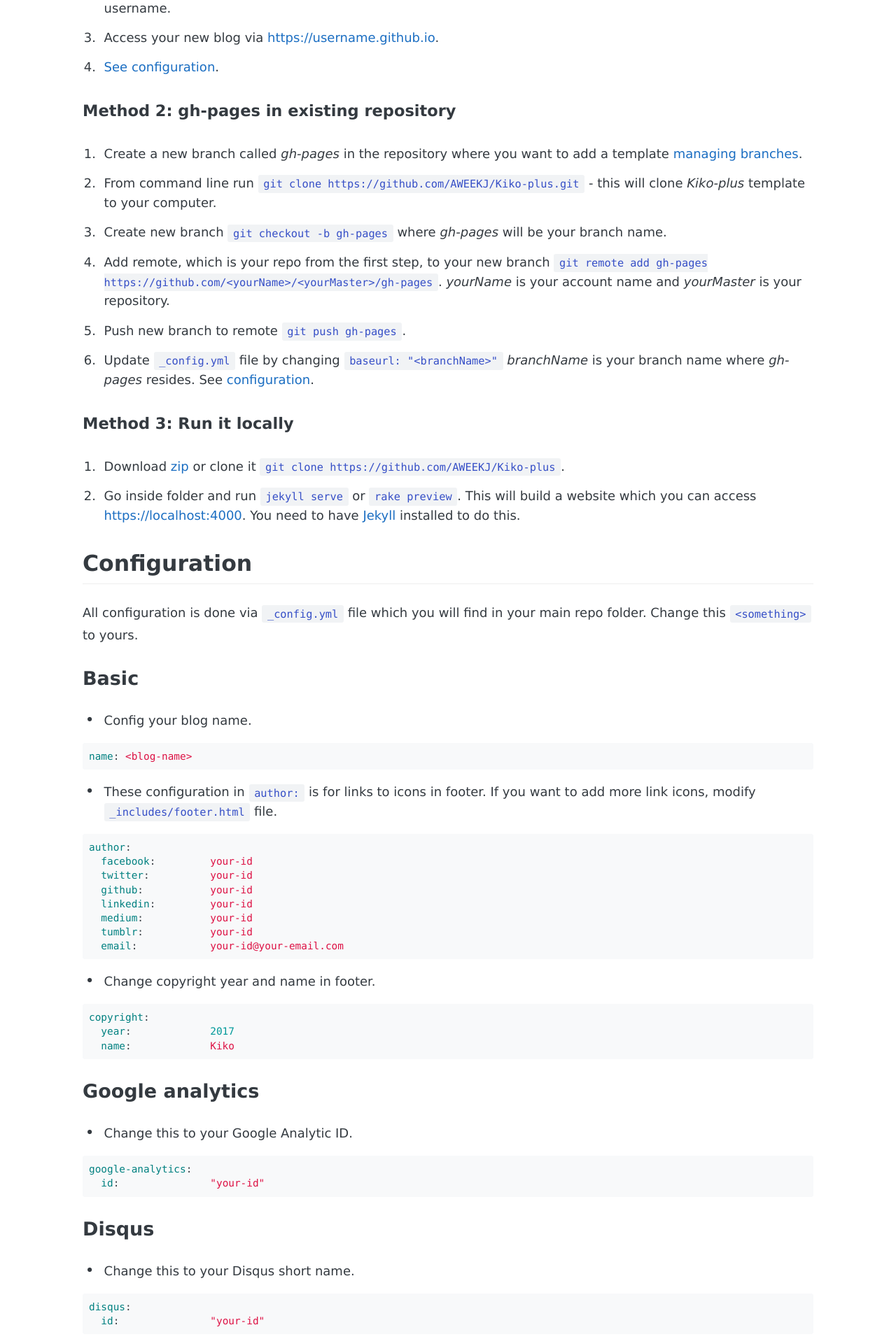
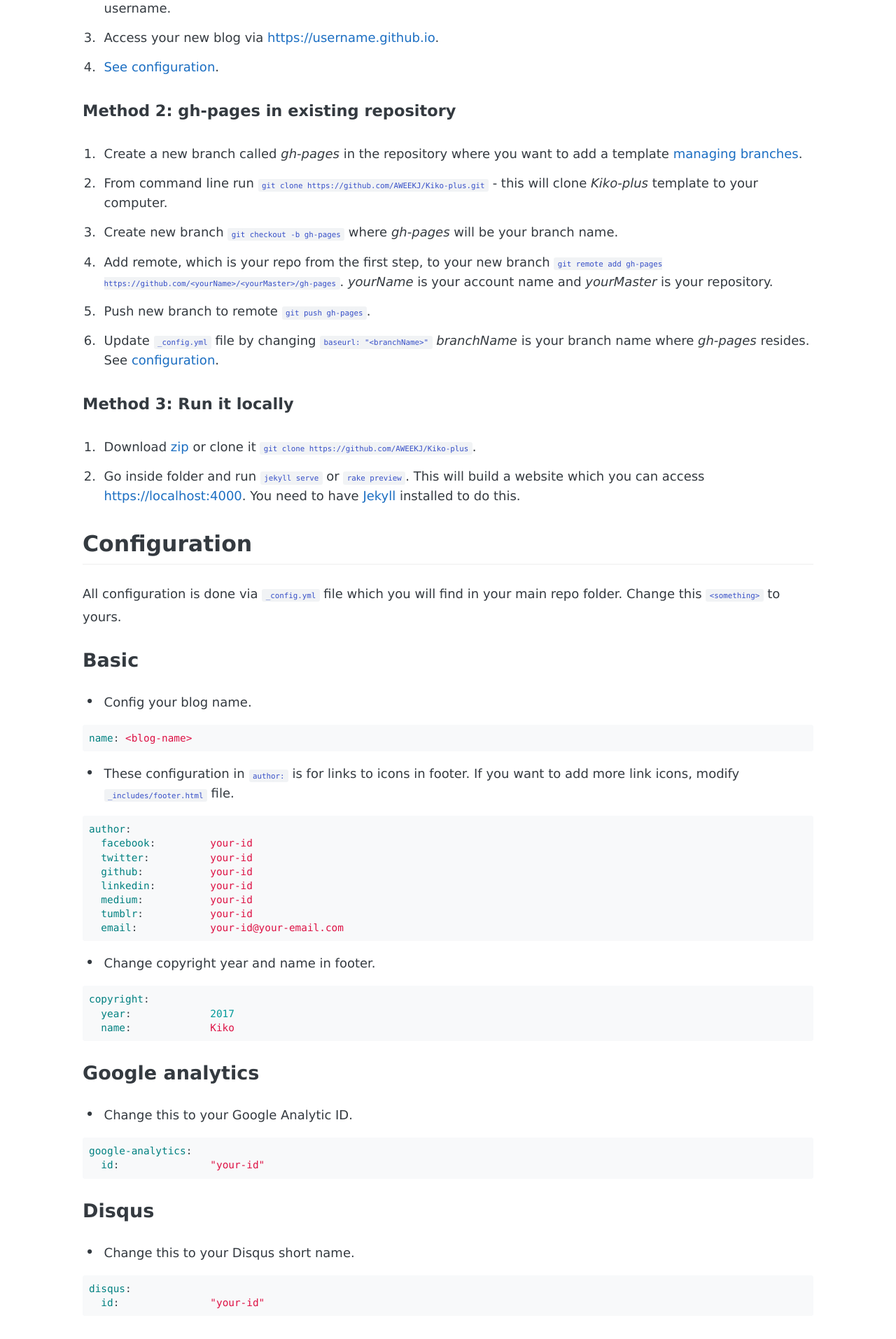
Before and after one commit to hshah89/hshah89.github.io, a Jekyll site: the page built from about.md, in a window 1280 px wide. Shown: the part 747-2661 px from the top of the page at 70% size. Built offline with Jekyll 4.4.1, drawn with Linux system fonts in a browser that asks for light colours; some web fonts are replaced; Markdown is read by kramdown in place of the engine named in the settings.

Commit message:
update to theme

```diff
--- a/_sass/_site.scss
+++ b/_sass/_site.scss
@@ -46,6 +46,7 @@ body {
       &:hover,
       &:focus {
         text-decoration: none;
+        color: $oc-orange-8;
       }
     }
 
@@ -68,6 +69,7 @@ body {
       &:focus {
         color: $oc-orange-8;
         text-decoration: none;
+        font-weight: 600;
       }
     }
   }
--- a/_sass/_typography.scss
+++ b/_sass/_typography.scss
@@ -261,11 +261,12 @@ a.footnote {
 code,
 pre {
   font-family: $code-font;
+  font-size: 60%;
 }
 
 code {
   padding: .25em .5em;
-  font-size: 85%;
+  font-size: 60%;
   color: $code-color;
   background-color: $code-background-color;
   border-radius: 3px;
```
